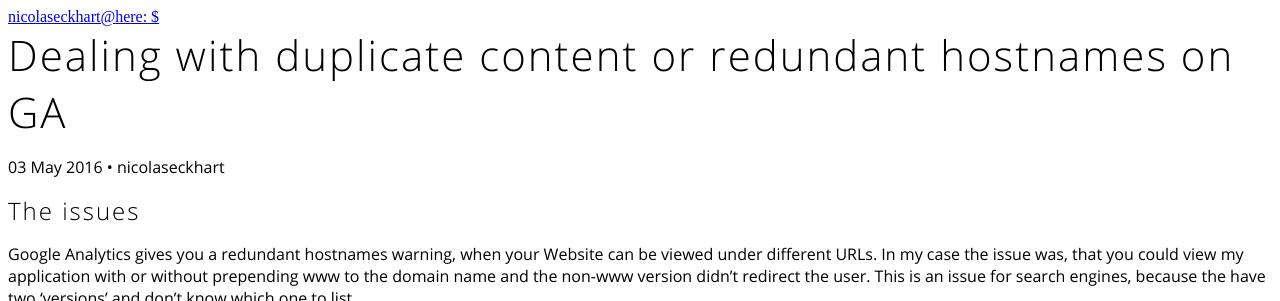
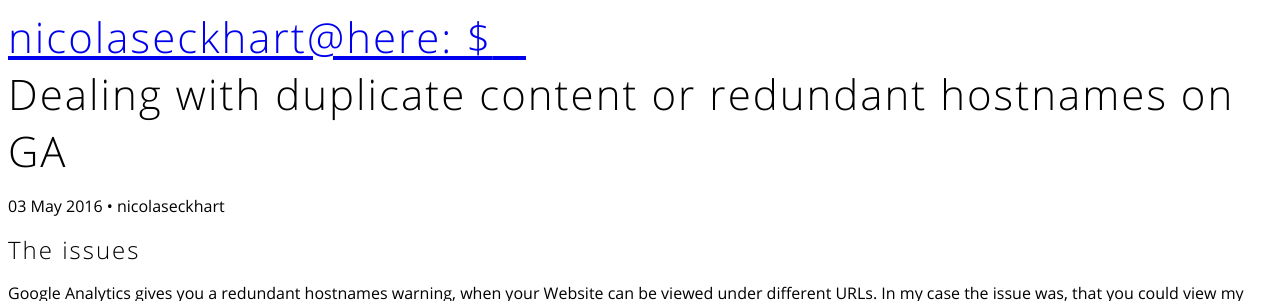
Before and after one commit to nicolaseckhart/nicolaseckhart.github.io, a Jekyll site: the page built from _posts/2016-05-04-redundant-hostnames-google-analytics.md, in a window 1280 px wide and 900 px high, cut to the strip 0-301 px from the top of the window. Built offline with Jekyll 4.4.1, drawn with Linux system fonts in a browser that asks for light colours.

Commit message:
added github link to footer and improved header

```diff
--- a/_includes/footer.html
+++ b/_includes/footer.html
@@ -1 +1,7 @@
-<footer></footer>
+<footer>
+  <a href="https://github.com/{{ site.github_username }}">
+    <span class="helper"></span>
+    <span class="icon icon--github">{% include icon-github.svg %}</span>
+    <span class="username">{{ site.github_username }}</span>
+  </a>
+</footer>
--- a/_includes/header.html
+++ b/_includes/header.html
@@ -1,3 +1,5 @@
-<header class="site-header" role="banner">
-    <a class="site-title" href="{{ "/" | relative_url }}">{{ site.title | escape }}</a>
+<header>
+  <a class="site-title" href="{{ "/" | relative_url }}">
+    <h1>{{ site.title | escape }}<span class="blinking-cursor"> _</span></h1>
+  </a>
 </header>
```
Also changed, not shown: _includes/icon-github.svg (added).
